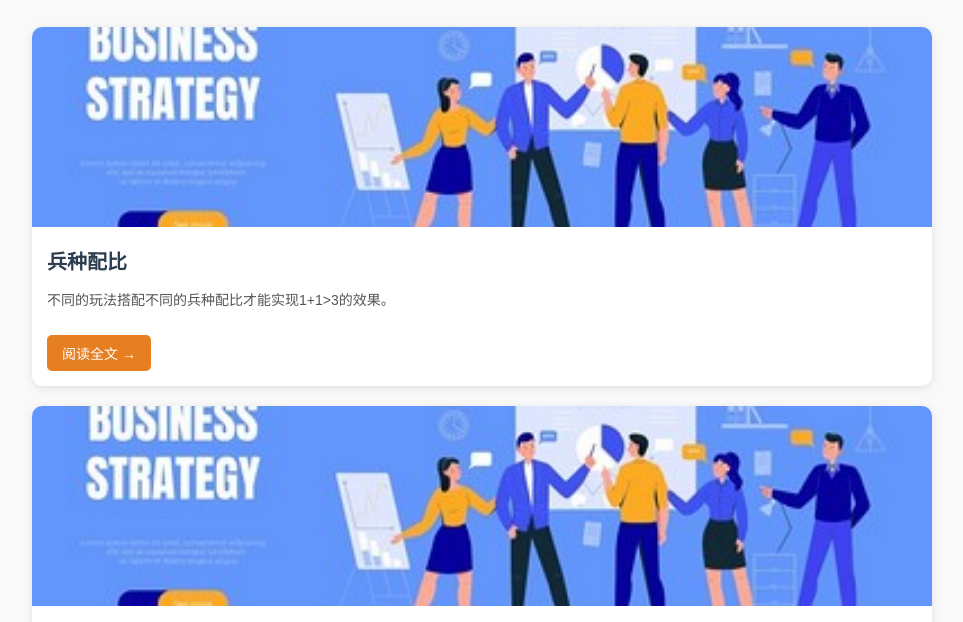
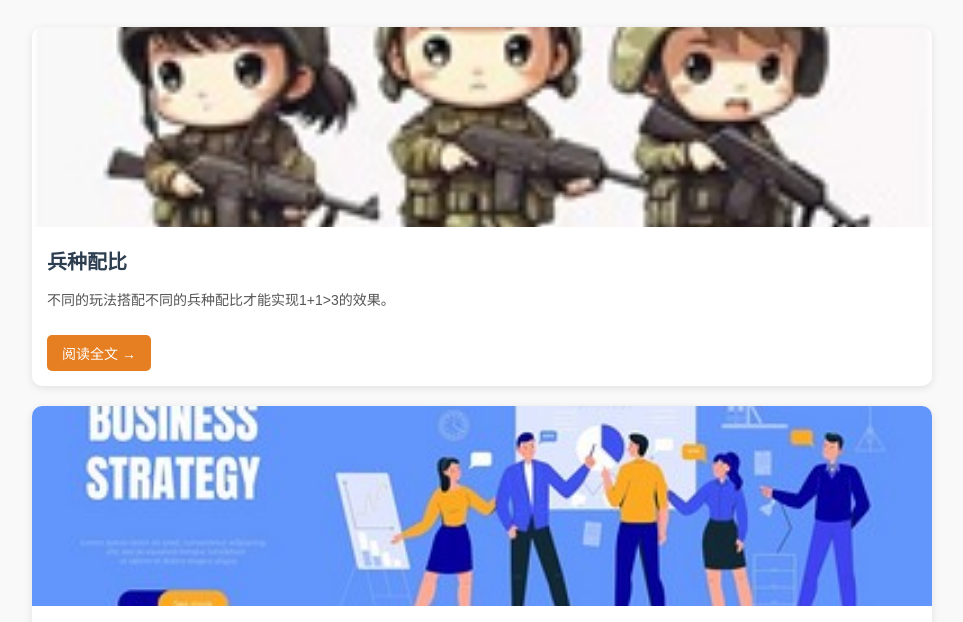
Before and after one commit to liuleileo723-boop/-, a plain HTML site: page articles.html in a window 1280 px wide. Shown: the part 153-775 px from the top of the page, without its empty margins (158-1121 px from the left). Drawn offline with Linux system fonts and the light colour scheme.

Commit message:
Update articles.html

```diff
--- a/articles.html
+++ b/articles.html
@@ -120,7 +120,7 @@
 
 <div class="article-list">
   <div class="article-card">
-    <img src="img/true.jpg" alt="兵种配比" />
+    <img src="img/OIP-1.jpg" alt="兵种配比" />
     <div class="article-content">
       <h2>兵种配比</h2>
       <p>不同的玩法搭配不同的兵种配比才能实现1+1>3的效果。</p>
```
